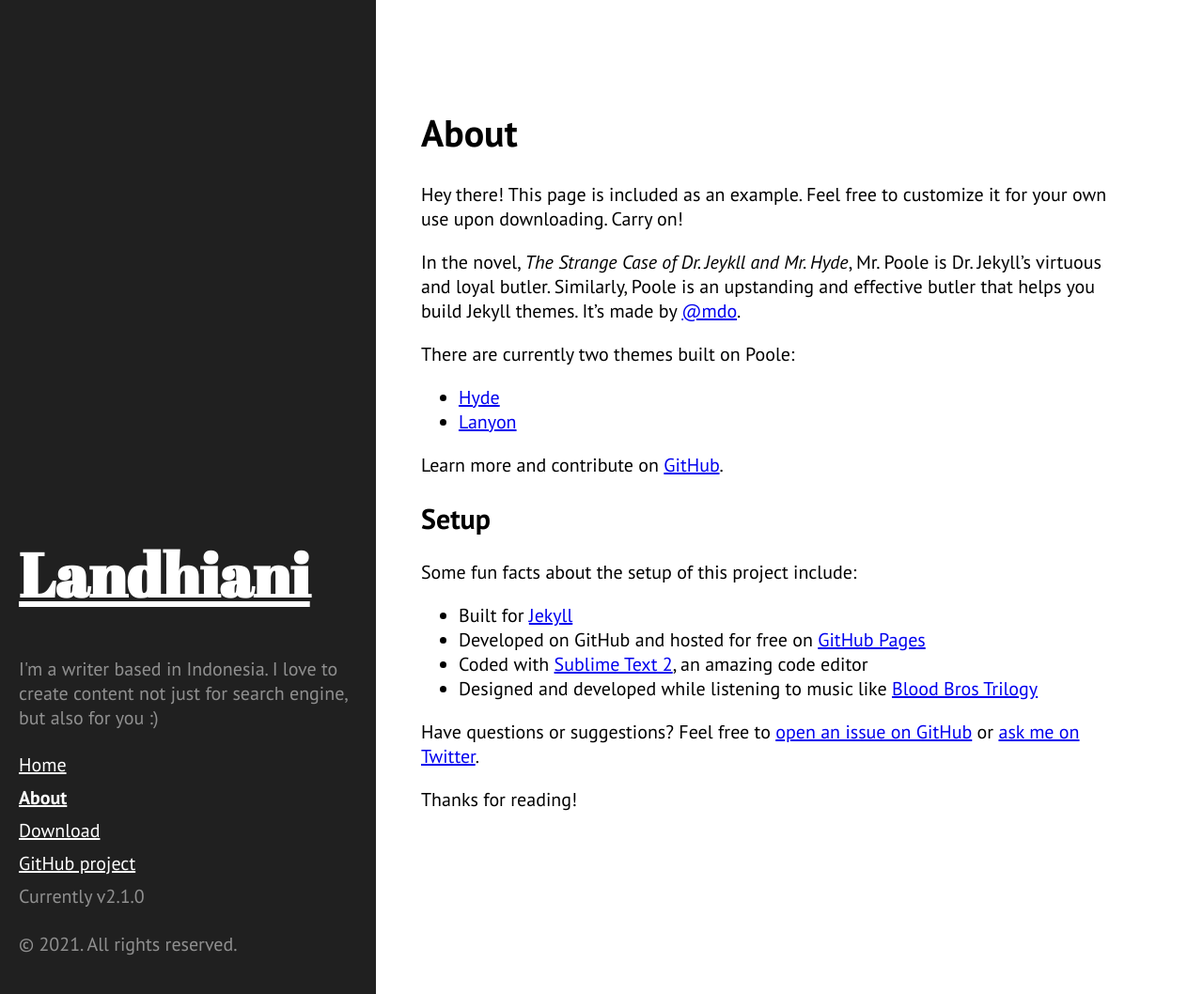
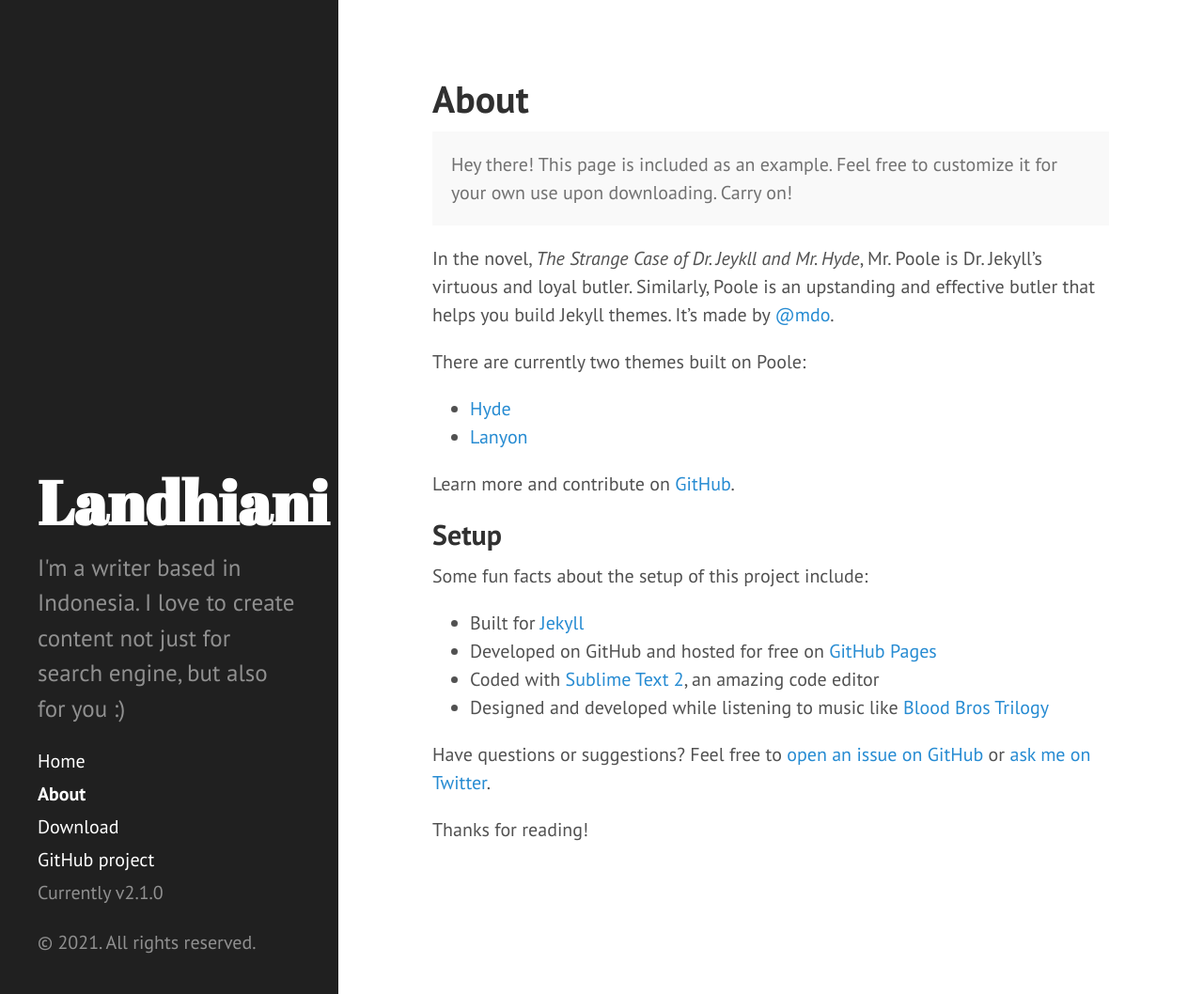
Before and after one commit to landhiani/landhiani.github.io, a Jekyll site: the page built from about.md, in a window 1280 px wide and 1058 px high. Shown: the whole window at 94% size. Built offline with Jekyll 4.4.1, drawn with Linux system fonts in a browser that asks for light colours; Markdown is read by kramdown in place of the engine named in the settings.

Commit message:
Update head.html

```diff
--- a/_includes/head.html
+++ b/_includes/head.html
@@ -15,8 +15,8 @@
   </title>
 
   <!-- CSS -->
-  <link rel="stylesheet" href="{{ site.baseurl }}public/css/poole.css">
-  <link rel="stylesheet" href="{{ site.baseurl }}public/css/syntax.css">
+  <link rel="stylesheet" href="{{ 'public/css/poole.css' | relative_url }}">
+  <link rel="stylesheet" href="{{ 'public/css/syntax.css' | relative_url }}">
   <link rel="stylesheet" href="{{ 'public/css/hyde.css' | relative_url }}">
   <link rel="stylesheet" href="https://fonts.googleapis.com/css?family=PT+Sans:400,400italic,700|Abril+Fatface">
 
```
